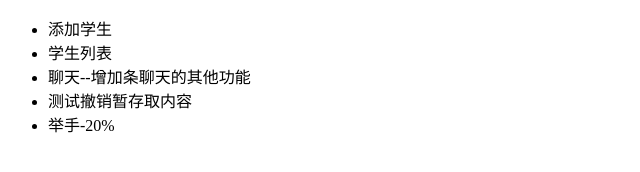
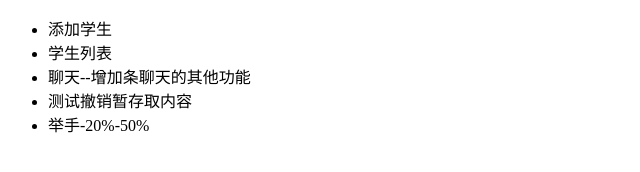
Before and after one commit to dongchen155/student, a plain HTML site: page index.html in a window 1280 px wide. Shown: the full height of the page, 0-640 px from the left. Drawn offline with Linux system fonts and the light colour scheme.

Commit message:
dev分支开发50%的举手功能

```diff
--- a/index.html
+++ b/index.html
@@ -9,6 +9,6 @@
 <li>学生列表</li>
 <li>聊天--增加条聊天的其他功能</li>
 <li>测试撤销暂存取内容</li>
-<li>举手-20%</li>
+<li>举手-20%-50%</li>
 </body>
 </html>
```
